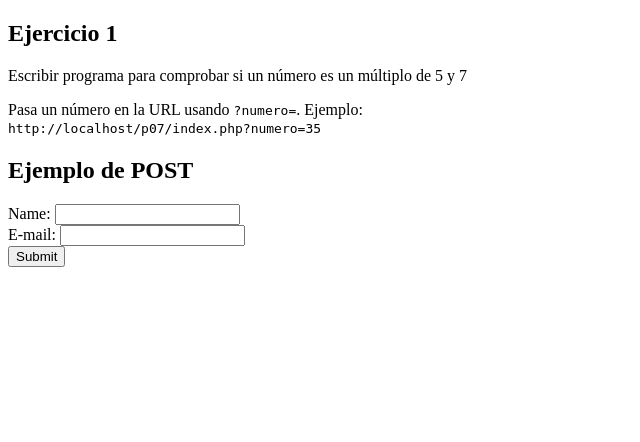
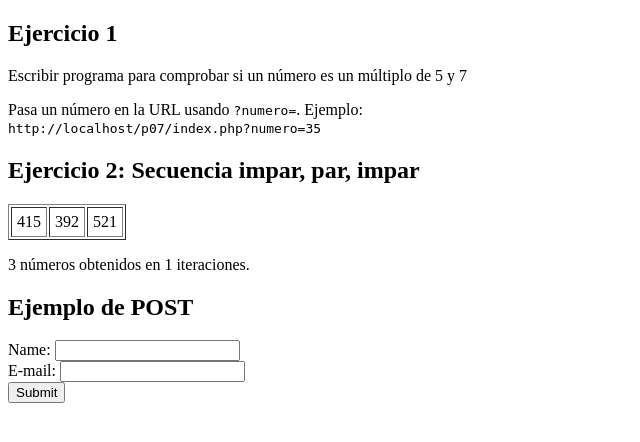
Before and after one commit to Angelwxasd/tecweb, a PHP site: page /p07/ in a window 1280 px wide. Shown: the top 442 px of the page, without its empty margins (0-640 px from the left). Run offline with PHP 8.4, Linux system fonts and the light colour scheme.

Commit message:
Se agregó el punto 2

```diff
--- a/Practicas/p07/index.php
+++ b/Practicas/p07/index.php
@@ -22,6 +22,27 @@ include "src/funciones.php";
     }
     ?>
 
+
+    <h2>Ejercicio 2: Secuencia impar, par, impar</h2>
+    <?php
+    $resultado = generarSecuenciaImparParImpar();
+    $matriz = $resultado["matriz"];
+    $iteraciones = $resultado["iteraciones"];
+    $totalNumeros = $resultado["totalNumeros"];
+
+    echo "<table border='1' cellpadding='5'>";
+    foreach ($matriz as $fila) {
+        echo "<tr>";
+        foreach ($fila as $num) {
+            echo "<td>$num</td>";
+        }
+        echo "</tr>";
+    }
+    echo "</table>";
+
+    echo "<p>$totalNumeros números obtenidos en $iteraciones iteraciones.</p>";
+    ?>
+
     <h2>Ejemplo de POST</h2>
     <form action="http://localhost/tecweb/practicas/p04/index.php" method="post">
         Name: <input type="text" name="name"><br>
--- a/Practicas/p07/src/funciones.php
+++ b/Practicas/p07/src/funciones.php
@@ -4,8 +4,37 @@
 // Ejercicio 1: comprobar si un número es múltiplo de 5 y 7
 function esMultiplo5y7($numero) {
     if ($numero % 5 == 0 && $numero % 7 == 0) {
-        return "✅ El número $numero es múltiplo de 5 y 7.";
+        return "El número $numero es múltiplo de 5 y 7.";
     } else {
-        return "❌ El número $numero NO es múltiplo de 5 y 7.";
+        return "El número $numero NO es múltiplo de 5 y 7.";
     }
 }
+
+// Ejercicio 2: generar números aleatorios hasta obtener la secuencia impar, par, impar
+function generarSecuenciaImparParImpar() {
+    $matriz = [];
+    $iteraciones = 0;
+
+    while (true) {
+        $fila = [];
+        for ($i = 0; $i < 3; $i++) {
+            $fila[] = rand(100, 999); // números de 3 cifras (como en el ejemplo)
+        }
+        $matriz[] = $fila;
+        $iteraciones++;
+
+        // Revisamos si cumple el patrón: impar, par, impar
+        if ($fila[0] % 2 != 0 && $fila[1] % 2 == 0 && $fila[2] % 2 != 0) {
+            break;
+        }
+    }
+
+    // Cantidad total de números generados
+    $totalNumeros = $iteraciones * 3;
+
+    return [
+        "matriz" => $matriz,
+        "iteraciones" => $iteraciones,
+        "totalNumeros" => $totalNumeros
+    ];
+}
```
